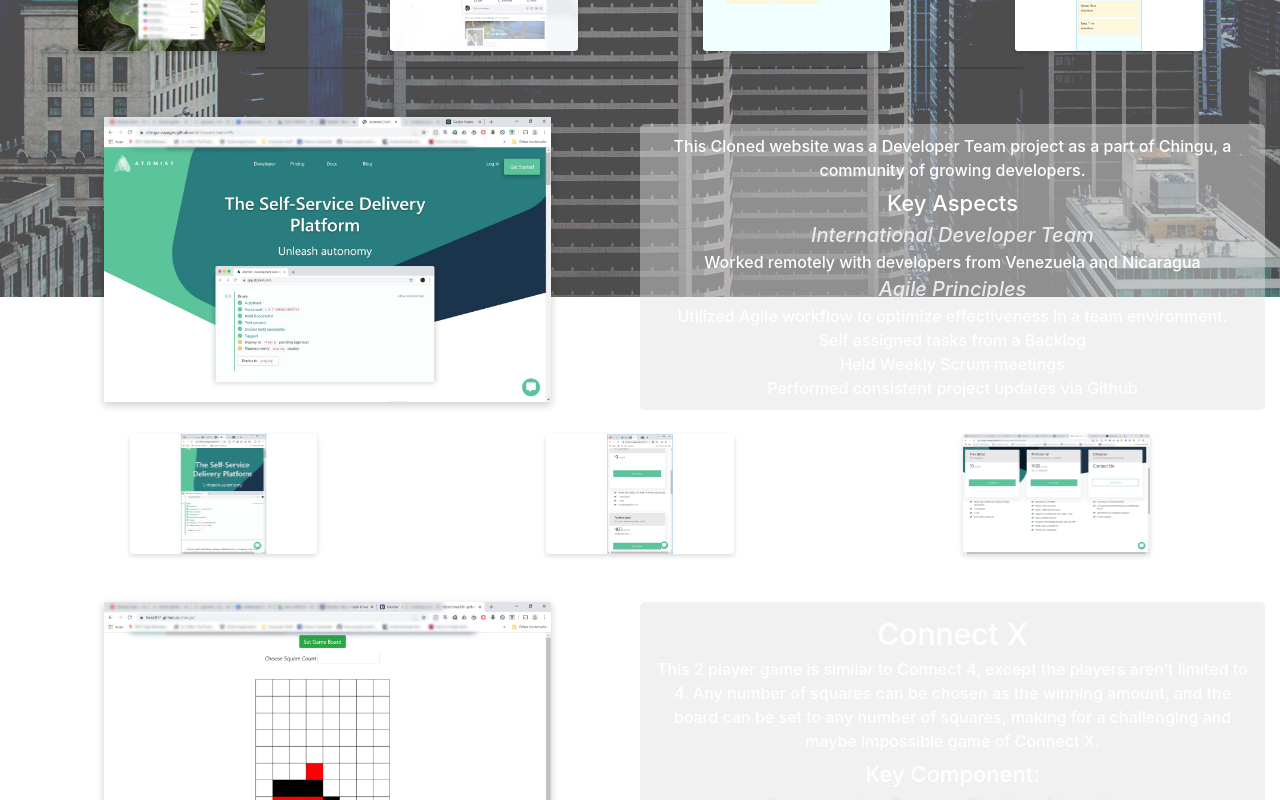
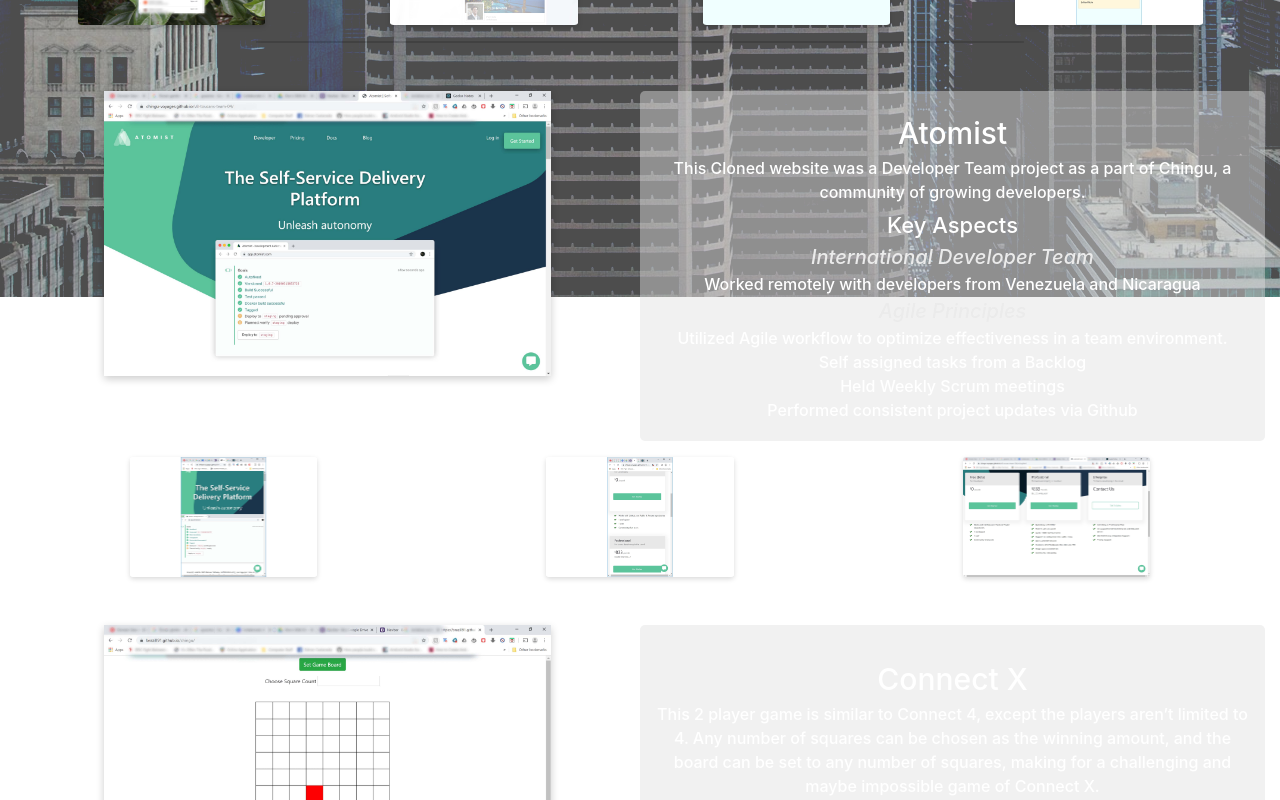
Before and after one commit to Brazill-Mitchell/bmfuture, a React (Create React App) app: page / in a window 1280 px wide. Shown: the part 940-1740 px from the top of the page. Built offline with nearby package versions, Linux system fonts and the light colour scheme.

Commit message:
update description formats for all projects

```diff
--- a/src/Components/Atomist.js
+++ b/src/Components/Atomist.js
@@ -7,7 +7,8 @@
 let atomistLanding = {
   "image":atomistLandingImage,
   "description":
-    <div className='desc'>
+    <div className='desc-wrapper'>
+      <div className='desc-title'>Atomist</div>
       <div className='desc-normal'>This Cloned website was a Developer Team project as a part of Chingu, a community of growing developers.</div>
       <span className='desc-head'>Key Aspects</span><br></br>
       <span className='desc-head-2'>International Developer Team</span><br></br>
@@ -21,15 +22,24 @@
 }
 let atomistLandingResponsive = {
   "image":atomistLandingResponsiveImage,
-  "description":"Landing Image Description"
+  "description":
+    <div className='desc-wrapper'>
+      Landing Image Description
+    </div>
 }
 let pricingResponsive = {
   "image":pricingResponsiveImage,
-  "description":"Pricing Responsive Image Description"
+  "description":
+    <div className='desc-wrapper'>
+      Pricing Responsive Image Description
+    </div>
 }
 let pricing = {
   "image":pricingImage,
-  "description":"Pricing Image Description"
+  "description":
+    <div className='desc-wrapper'>
+      Pricing Image Description"
+    </div>
 }
 
 let atomistThumbnailList = [atomistLandingResponsive,pricingResponsive,pricing]
--- a/src/Components/ConnectX.js
+++ b/src/Components/ConnectX.js
@@ -8,12 +8,12 @@
   "image":full8Image,
   "description":
 
-<div className='desc'>
+<div className='desc-wrapper'>
       <div className='desc-title'>
       Connect X
       </div>
       <div className='desc-normal'>
-      This 2 player game is similar to Connect 4, except the players aren’t limited to 4. Any number of squares can be chosen as the winning amount, and the board can be set to any number of squares, making for a challenging and maybe impossible game of Connect X.
+        This 2 player game is similar to Connect 4, except the players aren’t limited to 4. Any number of squares can be chosen as the winning amount, and the board can be set to any number of squares, making for a challenging and maybe impossible game of Connect X.
       </div>
       <div className='desc-head'>
         Key Component:
@@ -22,7 +22,7 @@
         Consecutive Pattern Finding Algorithm:
       </div>
       <div className='desc-normal'>
-      This algorithm will find any desired number of ordered squares, so that the game is not limited to a four square match.
+        This algorithm will find any desired number of ordered squares, so that the game is not limited to a four square match.
       </div>
       *See the algorithm here
 
@@ -32,16 +32,25 @@
 }
 let full14 = {
   "image":full14Image,
-  "description":"Web Post Image Description"
+  "description":
+    <div className='desc-wrapper'>
+      Web Post Image Description"
+    </div>
 }
 let full20 = {
   "image":full20Image,
-  "description":"Main Image Description"
-}
+  "description":
+    <div className='desc-wrapper'>
+      Main Image Description"
+    </div>
+  }
 let fullEmpty20 = {
   "image":fullEmpty20Image,
-  "description":"Responsive Image Description"
-}
+  "description":
+    <div className='desc-wrapper'>
+      Responsive Image Description"
+    </div>
+  }
 
 let connectXThumbnailList = [full8,full14,full20,fullEmpty20]
 
--- a/src/Components/Gecko.js
+++ b/src/Components/Gecko.js
@@ -10,7 +10,7 @@
   "image":geckoLandingImage,
   "description":
 
-    <div className='desc'>
+    <div className='desc-wrapper'>
       <div className='desc-title'>
         Gecko Notes
       </div>
@@ -52,19 +52,31 @@
 }
 let signIn = {
   "image":signInImage,
-  "description":"Sign In Image Description"
+  "description":
+    <div className='desc-wrapper'>
+      Sign In Image Description
+    </div>
 }
 let webPost = {
   "image":webPostImage,
-  "description":"Web Post Image Description"
+  "description":
+    <div className='desc-wrapper'>
+      Web Post Image Description
+    </div>
 }
 let geckoMain = {
   "image":geckoMainImage,
-  "description":"Main Image Description"
+  "description":
+    <div className='desc-wrapper'>
+      Main Image Description
+    </div>
 }
 let geckoResponsive = {
   "image":geckoResponsiveImage,
-  "description":"Responsive Image Description"
+  "description":
+    <div className='desc-wrapper'>
+      Responsive Image Description
+    </div>
 }
 
 let geckoThumbnailList = [signIn,webPost,geckoMain,geckoResponsive]
--- a/src/Components/Nav.css
+++ b/src/Components/Nav.css
@@ -18,8 +18,10 @@
     background-color: rgba(225,225,225,.45);
     /* Fix height & responsiveness of container here */
     /* height: 20vh; */
-    height: 50%;;
+    height: 350px;
     border-radius: 5px;
+    display: flex;
+    flex-direction: column;
 }
 
 /* Description */
@@ -29,6 +31,11 @@
     padding-top: 10px;
     padding-bottom: 10px;
     flex: 1;
+}
+.desc-wrapper{
+    position: relative;
+    top: 50%;
+    transform: translateY(-50%);
 }
 .desc-title{
     font-size: 30px;
--- a/src/Components/Paint.js
+++ b/src/Components/Paint.js
@@ -7,26 +7,35 @@
 let full = {
   "image":fullImage,
   "description":
-  <div className='desc'>
+  <div className='desc-wrapper'>
     <div className='desc-title'>
       Paint
     </div>
     <div className='desc-normal'>
-    This project is a simple paint application, created using the Canvas element. The user is able to choose the paint color, shape, and stroke size. They can even see an analysis of how the mouse’s position in the window relates to the canvas for an understanding of how the canvas functions.
+      This project is a simple paint application, created using the Canvas element. The user is able to choose the paint color, shape, and stroke size. They can even see an analysis of how the mouse’s position in the window relates to the canvas for an understanding of how the canvas functions.
     </div>
   </div>
 }
 let analysis = {
   "image":analysisImage,
-  "description":"Analysis Image Description"
+  "description":
+    <div className='desc-wrapper'>
+      Analysis Image Description"
+    </div>
 }
 let fullEmpty = {
   "image":fullEmptyImage,
-  "description":"Main Image Description"
+  "description":
+    <div className='desc-wrapper'>
+      Main Image Description"
+    </div>
 }
 let paintStyle = {
   "image":paintStyleImage,
-  "description":"Responsive Image Description"
+  "description":
+    <div className='desc-wrapper'>
+      Responsive Image Description
+    </div>
 }
 
 let paintThumbnailList = [full,analysis,fullEmpty,paintStyle]
```
